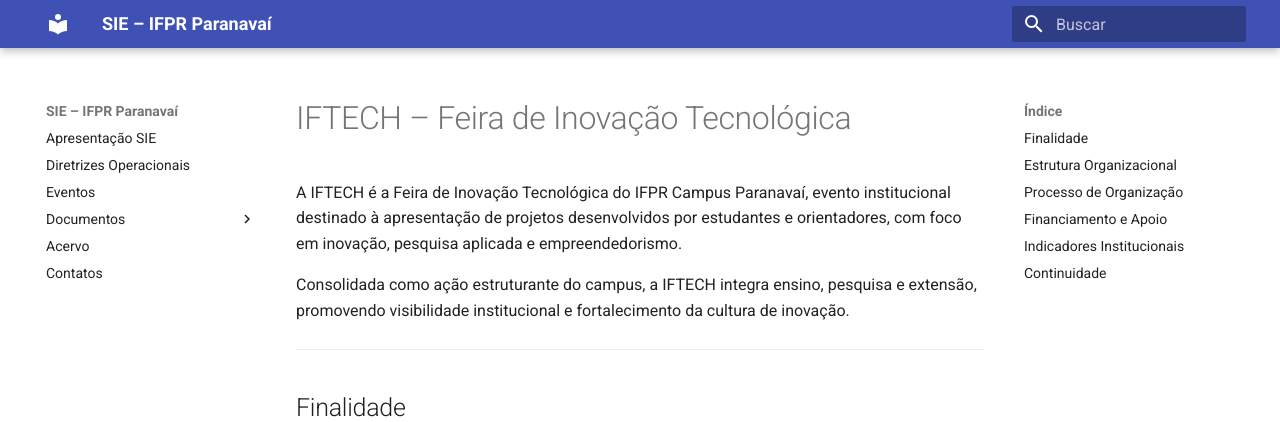
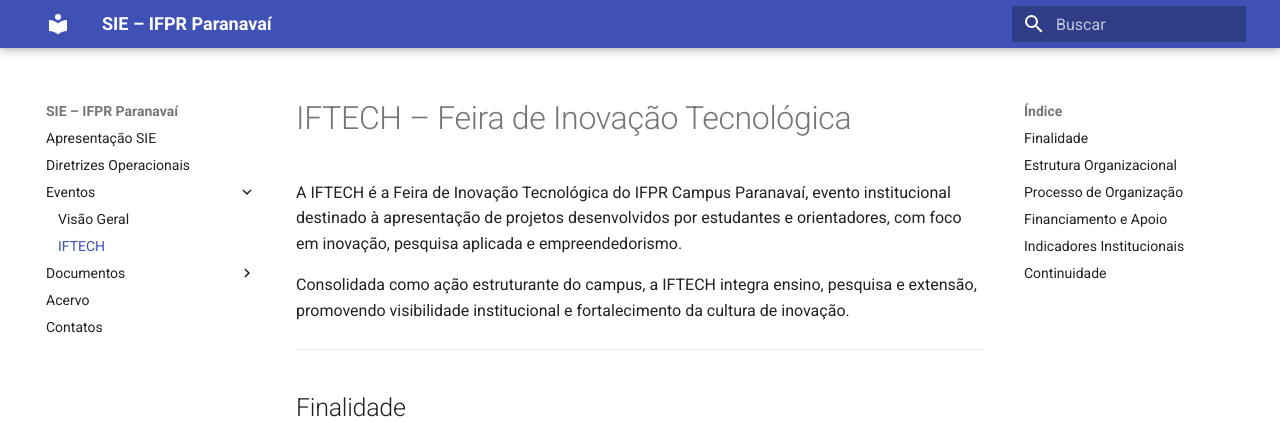
Before and after one commit to ifpr-sie-paranavai/dossie, an MkDocs documentation site: the page built from docs/eventos/iftech.md, in a window 1280 px wide. Shown: the top 422 px of the page. Built offline with MkDocs 1.6.1 and Material for MkDocs 9.7.7, drawn with Linux system fonts in a browser that asks for light colours.

Commit message:
Update mkdocs.yml

```diff
--- a/mkdocs.yml
+++ b/mkdocs.yml
@@ -9,7 +9,9 @@ theme:
 nav:
   - Apresentação SIE: apresentacao.md
   - Diretrizes Operacionais: diretrizes.md
-  - Eventos: eventos.md
+  - Eventos:
+      - Visão Geral: eventos.md
+      - IFTECH: eventos/iftech.md
   - Documentos:
       - Visão Geral: documentos.md
       - 2025: docs2025.md
```
